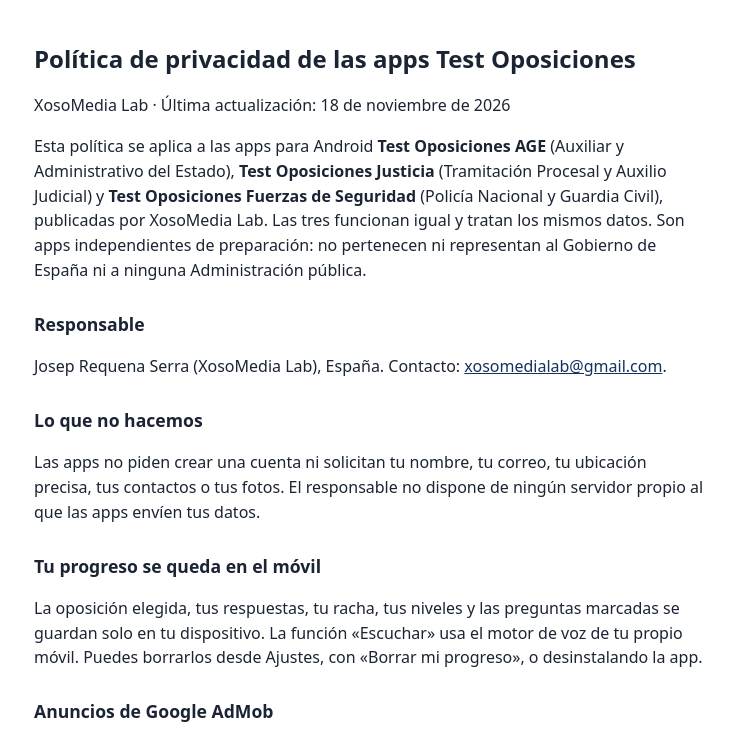
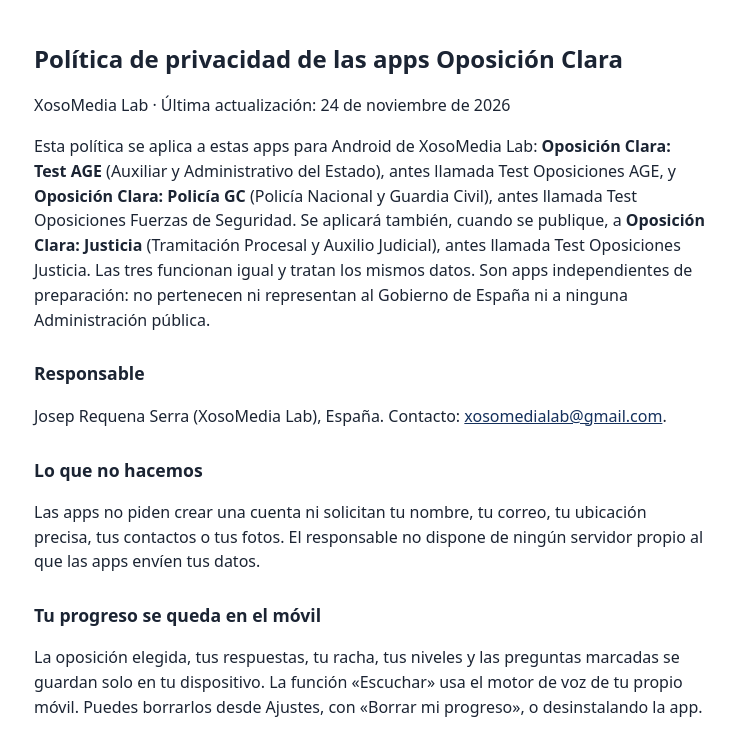
Before and after one commit to XosoMediaLab/xosomedialab.github.io, a plain HTML site: page privacidad-test-oposiciones.html in a window 1280 px wide. Shown: the top 738 px of the page, without its empty margins (270-1005 px from the left). Drawn offline with Linux system fonts and the light colour scheme.

Commit message:
Política de privacidad de oposiciones: nombres nuevos de las apps
Co-Authored-By: Claude Opus 5.5 <noreply@anthropic.com>

```diff
--- a/privacidad-test-oposiciones.html
+++ b/privacidad-test-oposiciones.html
@@ -3,7 +3,7 @@
 <head>
 <meta charset="utf-8">
 <meta name="viewport" content="width=device-width, initial-scale=1">
-<title>Política de privacidad · Test Oposiciones</title>
+<title>Política de privacidad · Oposición Clara</title>
 <style>
   body { font-family: system-ui, sans-serif; line-height: 1.55; color: #1b2433; background: #fff; max-width: 42rem; margin: 0 auto; padding: 1.5rem 1rem 3rem; }
   h1 { font-size: 1.5rem; margin-bottom: .25rem; }
@@ -13,10 +13,10 @@
 </style>
 </head>
 <body>
-<h1>Política de privacidad de las apps Test Oposiciones</h1>
-<p>XosoMedia Lab · Última actualización: 18 de noviembre de 2026</p>
+<h1>Política de privacidad de las apps Oposición Clara</h1>
+<p>XosoMedia Lab · Última actualización: 24 de noviembre de 2026</p>
 
-<p>Esta política se aplica a las apps para Android <strong>Test Oposiciones AGE</strong> (Auxiliar y Administrativo del Estado), <strong>Test Oposiciones Justicia</strong> (Tramitación Procesal y Auxilio Judicial) y <strong>Test Oposiciones Fuerzas de Seguridad</strong> (Policía Nacional y Guardia Civil), publicadas por XosoMedia Lab. Las tres funcionan igual y tratan los mismos datos. Son apps independientes de preparación: no pertenecen ni representan al Gobierno de España ni a ninguna Administración pública.</p>
+<p>Esta política se aplica a estas apps para Android de XosoMedia Lab: <strong>Oposición Clara: Test AGE</strong> (Auxiliar y Administrativo del Estado), antes llamada Test Oposiciones AGE, y <strong>Oposición Clara: Policía GC</strong> (Policía Nacional y Guardia Civil), antes llamada Test Oposiciones Fuerzas de Seguridad. Se aplicará también, cuando se publique, a <strong>Oposición Clara: Justicia</strong> (Tramitación Procesal y Auxilio Judicial), antes llamada Test Oposiciones Justicia. Las tres funcionan igual y tratan los mismos datos. Son apps independientes de preparación: no pertenecen ni representan al Gobierno de España ni a ninguna Administración pública.</p>
 
 <h2>Responsable</h2>
 <p>Josep Requena Serra (XosoMedia Lab), España. Contacto: <a href="mailto:xosomedialab@gmail.com">xosomedialab@gmail.com</a>.</p>
```
